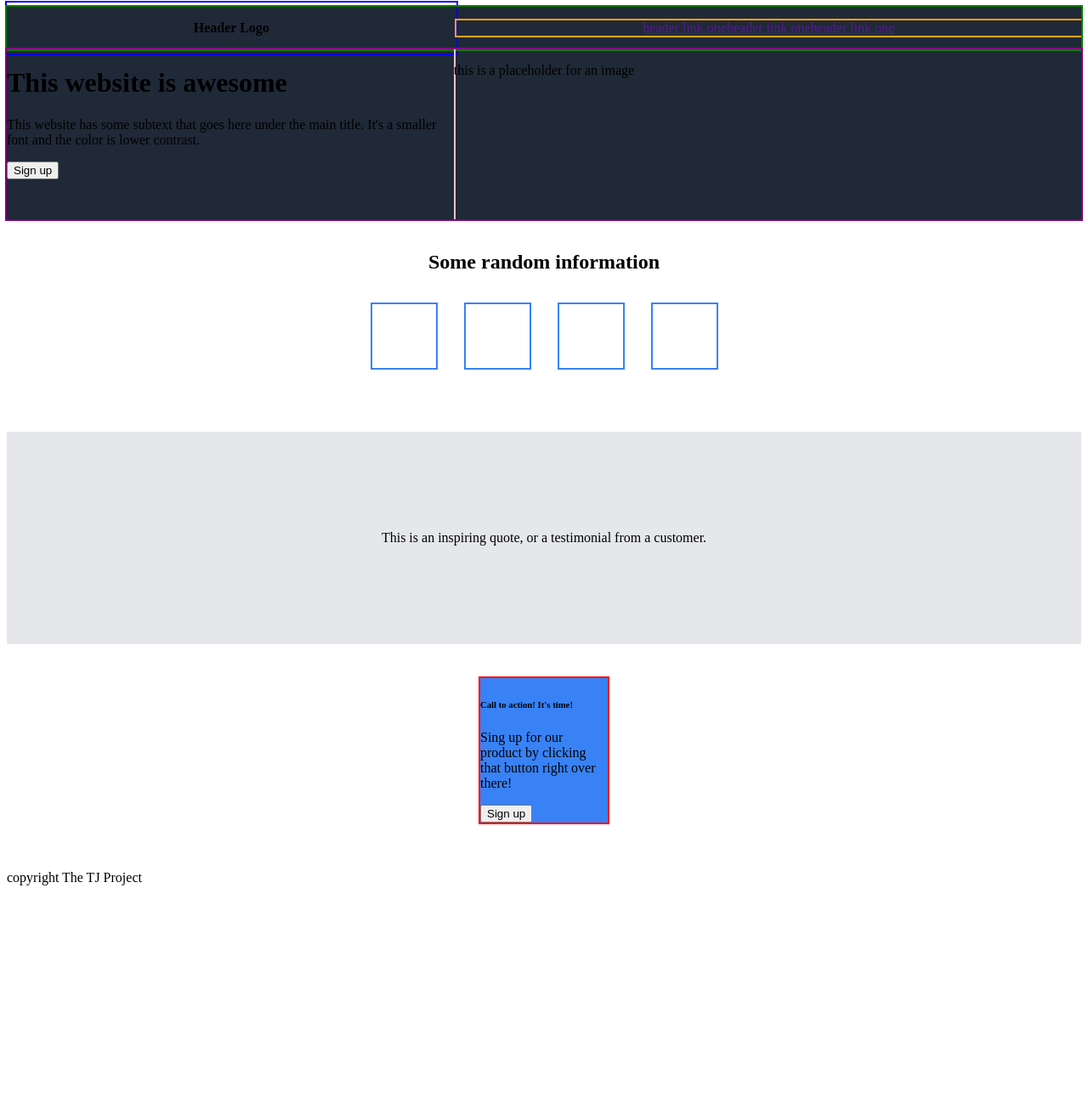
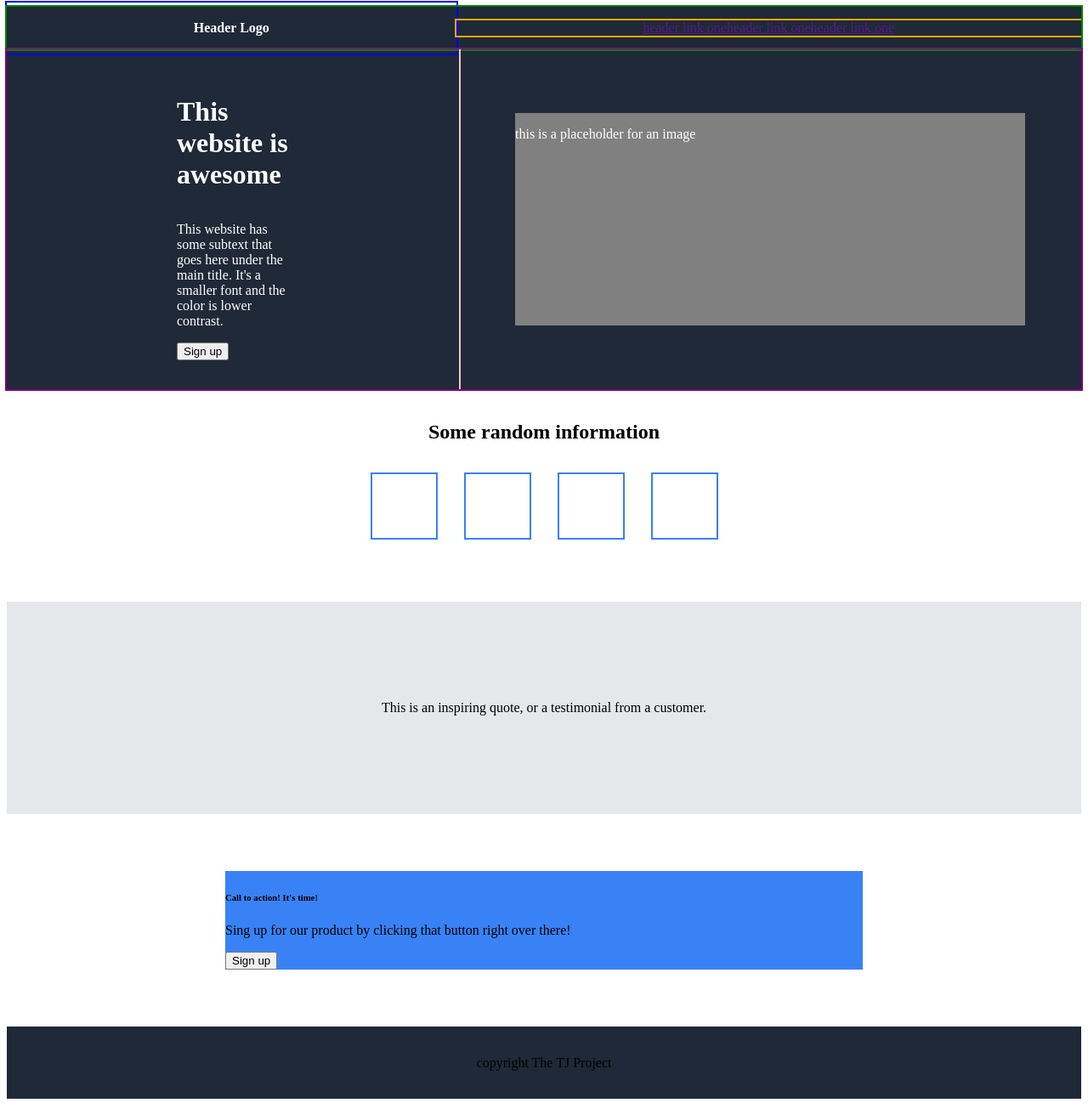
Before and after one commit to teige6/O-Project-1, a plain HTML site: page index.html in a window 1280 px wide. Shown: the whole page at 85% size. Before the commit the page ends 1066 px from the top, so only its background shows below. Drawn offline with Linux system fonts and the light colour scheme.

Commit message:
fixed main flex complications, Day 3

```diff
--- a/style.css
+++ b/style.css
@@ -10,10 +10,39 @@
 
 
 .sect1 {
+    height: 450px;
     display: flex;
     flex-direction: column;
     background-color: #1f2937;
+    color: white;
 
+}
+
+.sect1-left {
+    display: flex;
+    flex-direction: column;
+    flex: 1 1 0;
+    justify-content: center;
+    align-items: flex-start;
+    outline: 2px solid pink;
+    padding: 200px;
+
+
+}
+
+
+.sect1-right {
+    display: flex;
+    justify-content: center;
+    align-items: center;
+    flex: 1 1 auto;
+}
+
+
+.sect1-body {
+    display: flex;
+    outline: 2px solid purple;
+    height: 400px;
 }
 
 .header-tab {
@@ -41,22 +70,10 @@
 }
 
 
-.sect1-body {
-    display: flex;
-    height: 200px;
-    outline: 2px solid purple;
-}
-
-.sect1-left {
-
-    flex: 1 1 0;
-    outline: 2px solid pink;
-
-}
-
-
-.sect1-right {
-    flex: 1 1 auto;
+.placeholder {
+    height: 250px;
+    width: 600px;
+    background-color: gray;
 }
 
 .sect2 {
@@ -101,7 +118,15 @@
 
 .signup-floor {
     background-color: #3882f6;
-    outline: 2px solid red;
-    width: 150px;
+    width: 750px;
     height: auto;
 }
+
+
+.footer {
+    display: flex;
+    justify-content: center;
+    align-items: center;
+    height: 85px;
+    background-color: #1f2937;
+}
```
